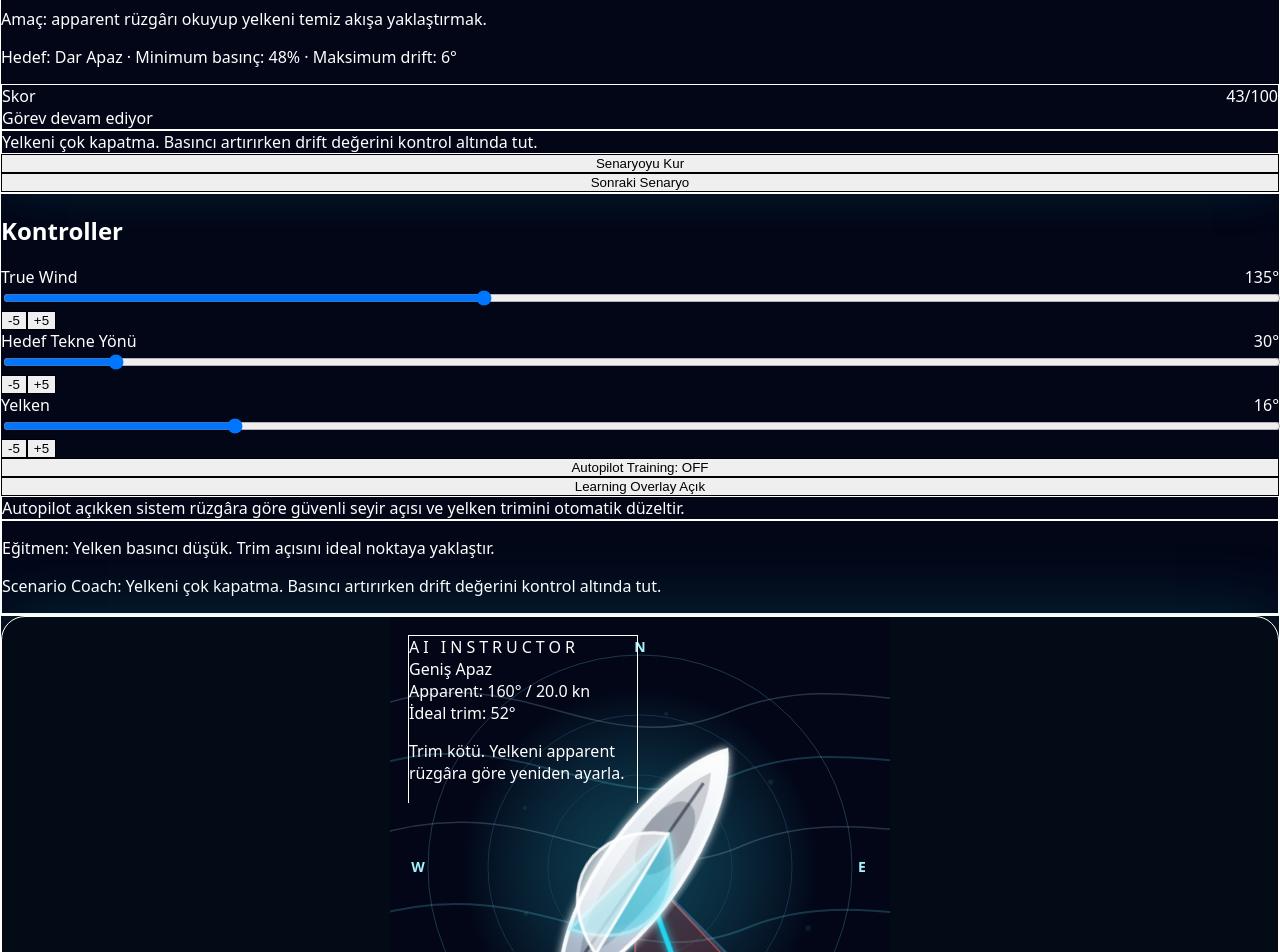
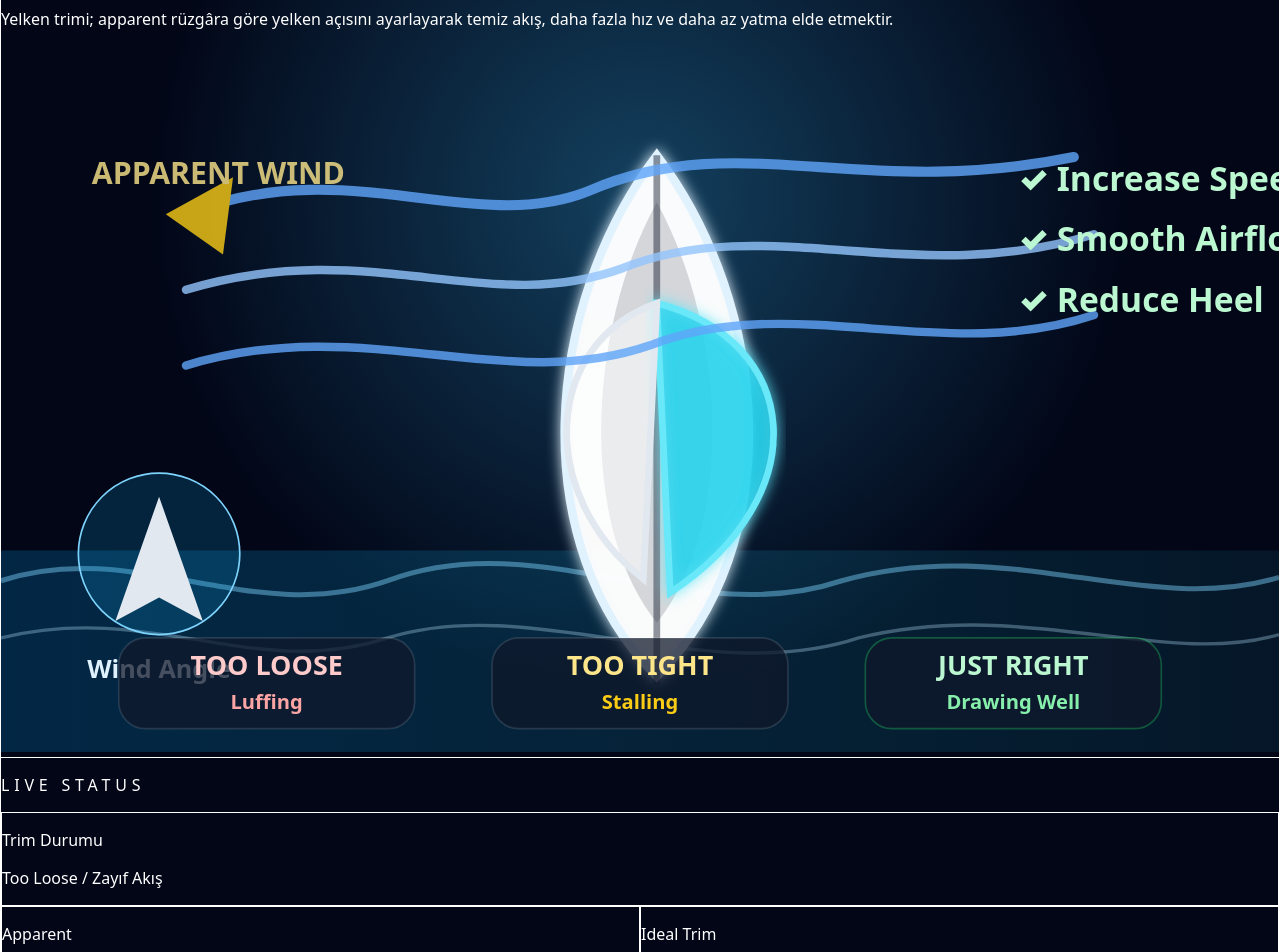
Before and after one commit to erdincpulat-del/albatros-ultimate, a Next.js app: page /simulator in a window 1280 px wide. Shown: the part 320-1272 px from the top of the page. Built offline with nearby package versions, Linux system fonts and the light colour scheme.

Commit message:
Add sail trim infographic training mode

```diff
--- a/components/simulator/SailingSimulator.tsx
+++ b/components/simulator/SailingSimulator.tsx
@@ -57,83 +57,12 @@ function pointOfSail(relative: number) {
   return "Pupa";
 }
 
-
-type TrainingScenario = {
-  id: string;
-  title: string;
-  subtitle: string;
-  wind: number;
-  heading: number;
-  sail: number;
-  targetPoint: string;
-  minPressure: number;
-  maxDrift: number;
-  tip: string;
-  success: string;
-};
-
-const TRAINING_SCENARIOS: TrainingScenario[] = [
-  {
-    id: "close-reach-trim",
-    title: "Senaryo 1 · Dar Apaz Trim Kontrolü",
-    subtitle: "Amaç: apparent rüzgârı okuyup yelkeni temiz akışa yaklaştırmak.",
-    wind: 75,
-    heading: 35,
-    sail: 18,
-    targetPoint: "Dar Apaz",
-    minPressure: 48,
-    maxDrift: 6,
-    tip: "Yelkeni çok kapatma. Basıncı artırırken drift değerini kontrol altında tut.",
-    success: "Dar apazda temiz akış yakalandı. Trim ve tekne açısı dengeli.",
-  },
-  {
-    id: "beam-reach-power",
-    title: "Senaryo 2 · Apazda Güç Üretimi",
-    subtitle: "Amaç: tekneyi hızlandırırken aşırı yan kaymayı önlemek.",
-    wind: 110,
-    heading: 30,
-    sail: 32,
-    targetPoint: "Apaz",
-    minPressure: 55,
-    maxDrift: 7,
-    tip: "Apazda güç yüksektir. Hız artarken side force ve drift değerlerini izle.",
-    success: "Apazda güç dengesi kuruldu. Hız iyi, kontrol korunuyor.",
-  },
-  {
-    id: "broad-reach-control",
-    title: "Senaryo 3 · Geniş Apaz Kontrolü",
-    subtitle: "Amaç: yelkeni fazla boşlamadan stabil hız korumak.",
-    wind: 145,
-    heading: 20,
-    sail: 48,
-    targetPoint: "Geniş Apaz",
-    minPressure: 45,
-    maxDrift: 8,
-    tip: "Geniş apazda yelken daha açık çalışır. Basınç düşerse trim açısını geri topla.",
-    success: "Geniş apazda stabil seyir kuruldu. Tekne akıştan kopmadan hızlanıyor.",
-  },
-  {
-    id: "no-go-recovery",
-    title: "Senaryo 4 · No-Go Zone Kurtarma",
-    subtitle: "Amaç: rüzgâra fazla yaklaşınca tekneyi tekrar yürütmek.",
-    wind: 35,
-    heading: 30,
-    sail: 12,
-    targetPoint: "Orsa",
-    minPressure: 30,
-    maxDrift: 7,
-    tip: "No-Go Zone'a girersen tekne güç kaybeder. Baş aç ve yelkeni yeniden akışa sok.",
-    success: "No-Go bölgesinden çıktın. Tekne yeniden güç almaya başladı.",
-  },
-];
-
 export default function SailingSimulator() {
   const [trueWind, setTrueWind] = useState(135);
   const [targetHeading, setTargetHeading] = useState(30);
   const [sail, setSail] = useState(16);
   const [autoPilot, setAutoPilot] = useState(false);
   const [showLearning, setShowLearning] = useState(true);
-  const [scenarioIndex, setScenarioIndex] = useState(0);
 
   const [currentHeading, setCurrentHeading] = useState(30);
   const [boatSpeed, setBoatSpeed] = useState(0);
@@ -363,35 +292,6 @@ export default function SailingSimulator() {
   const realisticHeel = data.heel + rollOffset + driftAngle * 0.18;
   const bowLift = clamp(boatSpeed / 8, 0, 1) * -3 + pitchOffset;
 
-  const activeScenario = TRAINING_SCENARIOS[scenarioIndex];
-  const scenarioPointScore = data.point === activeScenario.targetPoint ? 35 : 0;
-  const scenarioPressureScore = clamp((data.sailPressure / activeScenario.minPressure) * 35, 0, 35);
-  const scenarioDriftScore = clamp((activeScenario.maxDrift - driftAngle + 2) * 10, 0, 30);
-  const scenarioScore = Math.round(scenarioPointScore + scenarioPressureScore + scenarioDriftScore);
-  const scenarioPassed =
-    data.point === activeScenario.targetPoint &&
-    data.sailPressure >= activeScenario.minPressure &&
-    driftAngle <= activeScenario.maxDrift;
-
-  const applyScenario = (scenario: TrainingScenario) => {
-    setTrueWind(scenario.wind);
-    setTargetHeading(scenario.heading);
-    setCurrentHeading(scenario.heading);
-    setSail(scenario.sail);
-    setAutoPilot(false);
-    headingVelocityRef.current = 0;
-    velocityRef.current = { x: 0, y: 0 };
-    setBoatSpeed(0);
-    setMovementAngle(scenario.heading);
-    setDriftAngle(0);
-  };
-
-  const nextScenario = () => {
-    const nextIndex = (scenarioIndex + 1) % TRAINING_SCENARIOS.length;
-    setScenarioIndex(nextIndex);
-    applyScenario(TRAINING_SCENARIOS[nextIndex]);
-  };
-
   return (
     <main className="min-h-screen bg-[#020617] px-4 py-8 text-white md:px-6 md:py-10">
       <style>{`
@@ -439,58 +339,127 @@ export default function SailingSimulator() {
           LIVE TRAINING ENGINE ACTIVE
         </div>
 
-        <div className="mt-6 rounded-3xl border border-cyan-300/20 bg-cyan-300/[0.08] p-4 shadow-[0_0_45px_rgba(34,211,238,0.12)] md:p-5">
-          <div className="flex flex-col gap-4 lg:flex-row lg:items-center lg:justify-between">
-            <div>
-              <p className="text-xs font-bold tracking-[0.25em] text-cyan-200">
-                SCENARIO ENGINE
+        <div className="mt-8 overflow-hidden rounded-3xl border border-cyan-300/20 bg-gradient-to-br from-sky-950 via-slate-950 to-cyan-950 shadow-[0_0_70px_rgba(34,211,238,0.16)]">
+          <div className="grid gap-0 lg:grid-cols-[1.25fr_0.75fr]">
+            <div className="relative min-h-[420px] overflow-hidden bg-[radial-gradient(circle_at_50%_35%,rgba(56,189,248,0.32),rgba(2,6,23,0.96)_58%)] p-5 md:p-8">
+              <div className="absolute inset-x-0 bottom-0 h-24 bg-gradient-to-t from-cyan-950/70 to-transparent" />
+              <div className="relative z-10">
+                <p className="text-xs font-bold tracking-[0.35em] text-cyan-200">
+                  SAIL TRIM TRAINING MODE
                 </p>
-              <h2 className="mt-2 text-xl font-black text-white md:text-2xl">
-                {activeScenario.title}
+                <h2 className="mt-3 text-3xl font-black text-white md:text-5xl">
+                  What Is Sail Trim?
                 </h2>
-              <p className="mt-2 max-w-3xl text-sm leading-6 text-slate-300">
-                {activeScenario.subtitle}
-              </p>
-              <p className="mt-2 text-sm font-semibold text-cyan-100">
-                Hedef: {activeScenario.targetPoint} · Minimum basınç: {activeScenario.minPressure}% · Maksimum drift: {activeScenario.maxDrift}°
+                <p className="mt-3 max-w-2xl text-sm leading-6 text-slate-300 md:text-base">
+                  Yelken trimi; apparent rüzgâra göre yelken açısını ayarlayarak temiz akış,
+                  daha fazla hız ve daha az yatma elde etmektir.
                 </p>
               </div>
 
-            <div className="grid min-w-[220px] gap-2 rounded-2xl border border-white/10 bg-black/25 p-4 text-sm">
-              <div className="flex justify-between gap-4">
-                <span className="text-slate-400">Skor</span>
-                <span className="font-black text-white">{scenarioScore}/100</span>
+              <svg viewBox="0 0 760 420" className="relative z-10 mt-4 h-auto w-full">
+                <defs>
+                  <filter id="trimGlow">
+                    <feGaussianBlur stdDeviation="4" result="blur" />
+                    <feMerge>
+                      <feMergeNode in="blur" />
+                      <feMergeNode in="SourceGraphic" />
+                    </feMerge>
+                  </filter>
+                  <linearGradient id="trainingSea" x1="0" x2="1">
+                    <stop offset="0%" stopColor="#0284c7" stopOpacity="0.26" />
+                    <stop offset="100%" stopColor="#22d3ee" stopOpacity="0.08" />
+                  </linearGradient>
+                </defs>
+
+                <rect x="0" y="300" width="760" height="120" fill="url(#trainingSea)" />
+                <path d="M0 318 C80 292 150 346 230 318 C320 284 410 348 500 318 C600 290 680 340 760 316" fill="none" stroke="#7dd3fc" strokeWidth="3" opacity="0.45" />
+                <path d="M0 352 C90 330 150 378 230 352 C315 325 420 382 510 352 C610 328 690 370 760 350" fill="none" stroke="#bae6fd" strokeWidth="2" opacity="0.32" />
+
+                <g transform="translate(390 225)">
+                  <path d="M0 -160 C68 -70 78 72 0 150 C-78 72 -68 -70 0 -160 Z" fill="rgba(255,255,255,0.86)" stroke="#e0f2fe" strokeWidth="5" filter="url(#trimGlow)" />
+                  <path d="M0 -132 C40 -60 48 58 0 118 C-48 58 -40 -60 0 -132 Z" fill="rgba(15,23,42,0.16)" />
+                  <line x1="0" y1="-160" x2="0" y2="155" stroke="#0f172a" strokeWidth="4" opacity="0.45" />
+                  <path d="M0 -72 C86 -50 96 42 8 100 Z" fill="rgba(34,211,238,0.68)" stroke="#67e8f9" strokeWidth="4" filter="url(#trimGlow)" />
+                  <path d="M0 -72 C-68 -48 -72 42 -8 92 Z" fill="rgba(255,255,255,0.55)" stroke="#e2e8f0" strokeWidth="4" />
+                </g>
+
+                <g opacity="0.8">
+                  <path d="M110 100 C205 62 282 114 350 86 C438 48 510 92 638 66" fill="none" stroke="#60a5fa" strokeWidth="6" strokeLinecap="round" />
+                  <path d="M110 145 C220 112 288 162 370 132 C455 98 545 145 650 112" fill="none" stroke="#93c5fd" strokeWidth="5" strokeLinecap="round" />
+                  <path d="M110 190 C215 158 300 208 386 178 C470 145 560 190 650 160" fill="none" stroke="#60a5fa" strokeWidth="5" strokeLinecap="round" />
+                  <polygon points="98,100 138,78 132,124" fill="#facc15" />
+                  <text x="54" y="82" fill="#fde68a" fontSize="18" fontWeight="900">APPARENT WIND</text>
+                </g>
+
+                <g transform="translate(42 250)">
+                  <circle cx="52" cy="52" r="48" fill="rgba(14,165,233,0.18)" stroke="#7dd3fc" />
+                  <path d="M52 18 L78 92 L52 78 L26 92 Z" fill="#e2e8f0" />
+                  <text x="52" y="126" textAnchor="middle" fill="#e0f2fe" fontSize="15" fontWeight="800">Wind Angle</text>
+                </g>
+
+                <g transform="translate(605 86)">
+                  <text x="0" y="0" fill="#bbf7d0" fontSize="20" fontWeight="900">✓ Increase Speed</text>
+                  <text x="0" y="36" fill="#bbf7d0" fontSize="20" fontWeight="900">✓ Smooth Airflow</text>
+                  <text x="0" y="72" fill="#bbf7d0" fontSize="20" fontWeight="900">✓ Reduce Heel</text>
+                </g>
+
+                <g transform="translate(70 352)">
+                  <rect x="0" y="0" width="176" height="54" rx="16" fill="rgba(15,23,42,0.74)" stroke="rgba(255,255,255,0.12)" />
+                  <text x="88" y="22" textAnchor="middle" fill="#fecaca" fontSize="16" fontWeight="900">TOO LOOSE</text>
+                  <text x="88" y="42" textAnchor="middle" fill="#fca5a5" fontSize="12" fontWeight="700">Luffing</text>
+                </g>
+
+                <g transform="translate(292 352)">
+                  <rect x="0" y="0" width="176" height="54" rx="16" fill="rgba(15,23,42,0.74)" stroke="rgba(255,255,255,0.12)" />
+                  <text x="88" y="22" textAnchor="middle" fill="#fde68a" fontSize="16" fontWeight="900">TOO TIGHT</text>
+                  <text x="88" y="42" textAnchor="middle" fill="#facc15" fontSize="12" fontWeight="700">Stalling</text>
+                </g>
+
+                <g transform="translate(514 352)">
+                  <rect x="0" y="0" width="176" height="54" rx="16" fill="rgba(15,23,42,0.74)" stroke="rgba(34,197,94,0.36)" />
+                  <text x="88" y="22" textAnchor="middle" fill="#bbf7d0" fontSize="16" fontWeight="900">JUST RIGHT</text>
+                  <text x="88" y="42" textAnchor="middle" fill="#86efac" fontSize="12" fontWeight="700">Drawing Well</text>
+                </g>
+              </svg>
             </div>
-              <div className="h-2 overflow-hidden rounded-full bg-white/10">
-                <div
-                  className="h-full rounded-full bg-cyan-300 transition-all"
-                  style={{ width: `${scenarioScore}%` }}
-                />
+
+            <div className="border-t border-white/10 bg-black/25 p-5 md:p-8 lg:border-l lg:border-t-0">
+              <p className="text-xs font-bold tracking-[0.3em] text-cyan-300">
+                LIVE STATUS
+              </p>
+
+              <div className="mt-5 space-y-3">
+                <div className="rounded-2xl border border-white/10 bg-white/[0.05] p-4">
+                  <p className="text-xs text-slate-400">Trim Durumu</p>
+                  <p className="mt-1 text-2xl font-black text-white">
+                    {data.sailPressure < 30
+                      ? "Too Loose / Zayıf Akış"
+                      : data.sailPressure > 70
+                        ? "Just Right / Temiz Akış"
+                        : "Adjusting / İnce Ayar"}
+                  </p>
                 </div>
-              <span className={scenarioPassed ? "font-bold text-green-300" : "font-bold text-yellow-300"}>
-                {scenarioPassed ? "Görev başarılı" : "Görev devam ediyor"}
-              </span>
+
+                <div className="grid grid-cols-2 gap-3">
+                  <div className="rounded-2xl border border-white/10 bg-white/[0.05] p-4">
+                    <p className="text-xs text-slate-400">Apparent</p>
+                    <p className="mt-1 text-lg font-black text-cyan-100">
+                      {data.apparentWind}° / {data.apparentWindSpeed} kn
+                    </p>
+                  </div>
+                  <div className="rounded-2xl border border-white/10 bg-white/[0.05] p-4">
+                    <p className="text-xs text-slate-400">Ideal Trim</p>
+                    <p className="mt-1 text-lg font-black text-cyan-100">
+                      {data.idealTrim.toFixed(0)}°
+                    </p>
                   </div>
                 </div>
 
-          <div className="mt-4 grid gap-3 md:grid-cols-[1fr_auto_auto] md:items-center">
-            <div className="rounded-2xl border border-white/10 bg-black/20 p-4 text-sm leading-6 text-slate-200">
-              {scenarioPassed ? activeScenario.success : activeScenario.tip}
+                <div className="rounded-2xl border border-cyan-300/20 bg-cyan-300/10 p-4 text-sm leading-6 text-cyan-50">
+                  {data.aiInstructor}
                 </div>
-            <button
-              type="button"
-              onClick={() => applyScenario(activeScenario)}
-              className="rounded-2xl border border-white/10 bg-white/10 px-5 py-3 text-sm font-bold text-white transition hover:bg-white/15"
-            >
-              Senaryoyu Kur
-            </button>
-            <button
-              type="button"
-              onClick={nextScenario}
-              className="rounded-2xl border border-cyan-300 bg-cyan-300 px-5 py-3 text-sm font-bold text-slate-950 transition hover:bg-cyan-200"
-            >
-              Sonraki Senaryo
-            </button>
+              </div>
+            </div>
           </div>
         </div>
 
@@ -531,10 +500,7 @@ export default function SailingSimulator() {
             </div>
 
             <div className="mt-4 rounded-2xl border border-white/10 bg-black/25 p-4 text-sm leading-6 text-slate-200">
-              <p>{data.aiInstructor}</p>
-              <p className="mt-2 font-semibold text-cyan-200">
-                Scenario Coach: {scenarioPassed ? activeScenario.success : activeScenario.tip}
-              </p>
+              {data.aiInstructor}
             </div>
           </div>
 
@@ -690,8 +656,6 @@ export default function SailingSimulator() {
               <Metric label="Physics speed" value={`${boatSpeed.toFixed(1)} knot`} />
               <Metric label="Movement track" value={`${movementAngle}°`} />
               <Metric label="Drift angle" value={`${driftAngle.toFixed(1)}°`} />
-              <Metric label="Scenario score" value={`${scenarioScore}/100`} />
-              <Metric label="Scenario target" value={activeScenario.targetPoint} />
             </div>
 
             <div className="mt-5 rounded-2xl border border-cyan-300/20 bg-cyan-300/10 p-4 text-sm font-bold text-cyan-50">
```
Lines whose indentation alone changed are shown as unchanged.
